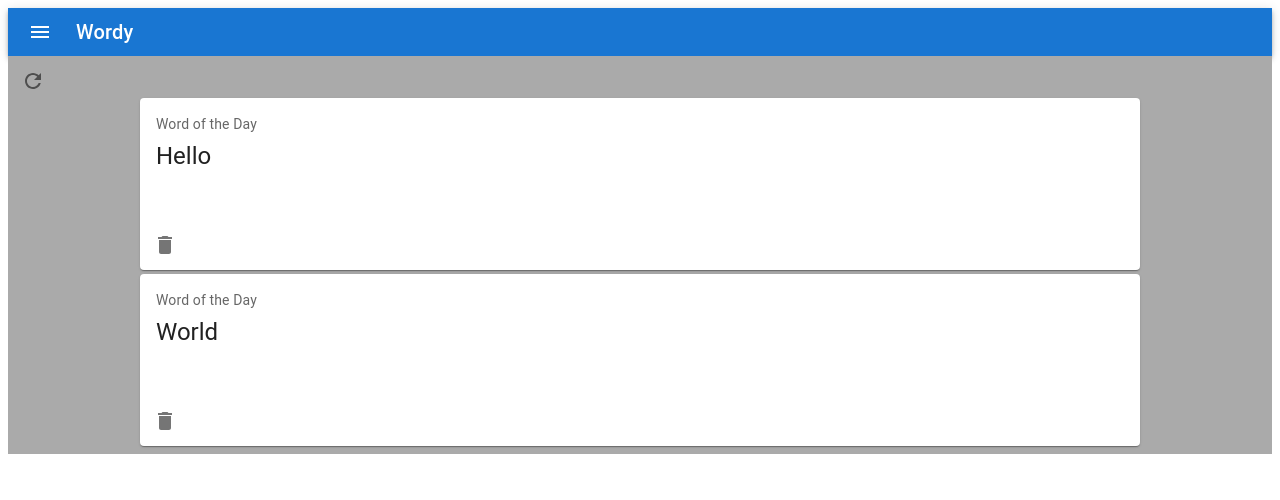
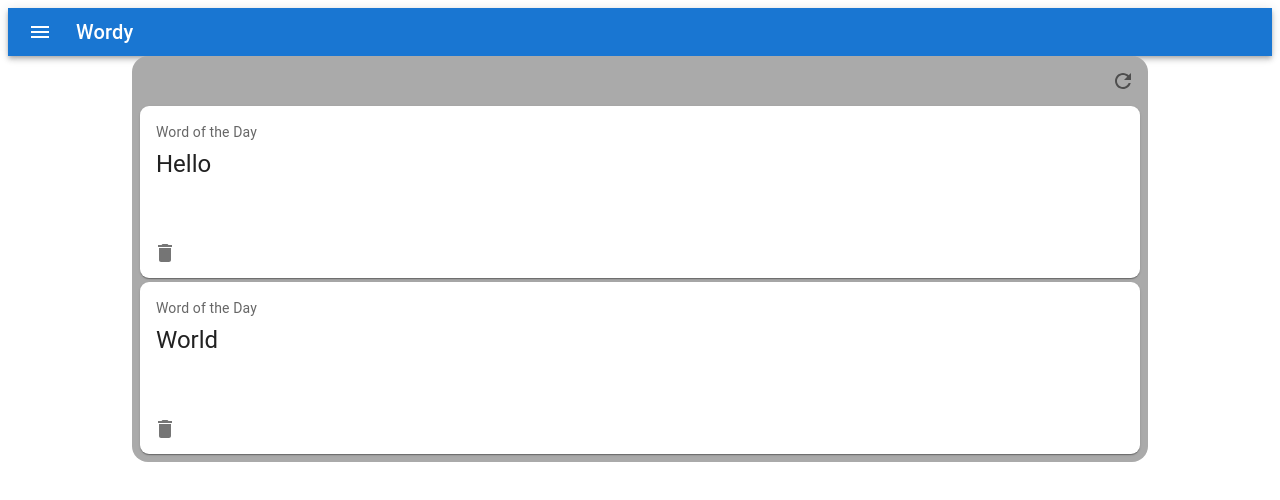
Before and after one commit to ajktown/wordnote, a Next.js app: page / in a window 1280 px wide. Shown: the top 500 px of the page. Built offline with nearby package versions, Linux system fonts and the light colour scheme.

Commit message:
style: word card

```diff
--- a/src/components/molecule_word_card/index.tsx
+++ b/src/components/molecule_word_card/index.tsx
@@ -13,7 +13,7 @@ interface Props {
 }
 const WordCard: FC<Props> = ({ word, onClickDeleteWord }) => {
   return (
-    <Card sx={{ maxWidth: 1000, width: "100%" }}>
+    <Card style={{ width: "100%", borderRadius: 9 }}>
       <CardContent>
         <Typography sx={{ fontSize: 14 }} color="text.secondary" gutterBottom>
           Word of the Day
--- a/src/components/organism_word_cards_frame/index.tsx
+++ b/src/components/organism_word_cards_frame/index.tsx
@@ -4,7 +4,7 @@ import RefreshIcon from '@mui/icons-material/Refresh';
 import { useWords } from '../../hook/words/use-words.hook'
 import { deleteWordByIdApi } from '../../api/words/delete-words.api'
 import StyledIconButtonAtom from '../../atoms/StyledIconButton.a'
-import { Stack } from '@mui/material'
+import { Stack, Box } from '@mui/material'
 
 const WordCardsFrame: FC = () => {
   const [words, setWords, handleClickRefresh] = useWords()
@@ -19,13 +19,26 @@ const WordCardsFrame: FC = () => {
   }
 
   return (
-    <Stack p={1} style={{ backgroundColor: "#aaa" }}>
+    <Stack width="100%" alignItems="center">
+      <Stack p={1}
+        style={{ backgroundColor: "#aaa" }}
+        width="100%"
+        maxWidth={1000}
+        spacing={1}
+        borderRadius={4}
+      >
+        {/* Header */}
+        <Stack direction="row" spacing={0.5}>
+          <Box flexGrow={1}/>
           <StyledIconButtonAtom
             handleClick={() => handleClickRefresh()}
             jsxElementButton={<RefreshIcon />}
           />
+        </Stack>
+        {/* Body */}
         <Stack spacing={0.5} alignItems="center">
           {words.map(word => <WordCard key={word.id} word={word} onClickDeleteWord={onClickDeleteWord}/>)}
+        </Stack>
       </Stack>
     </Stack>
   )
```
Lines whose indentation alone changed are shown as unchanged.
